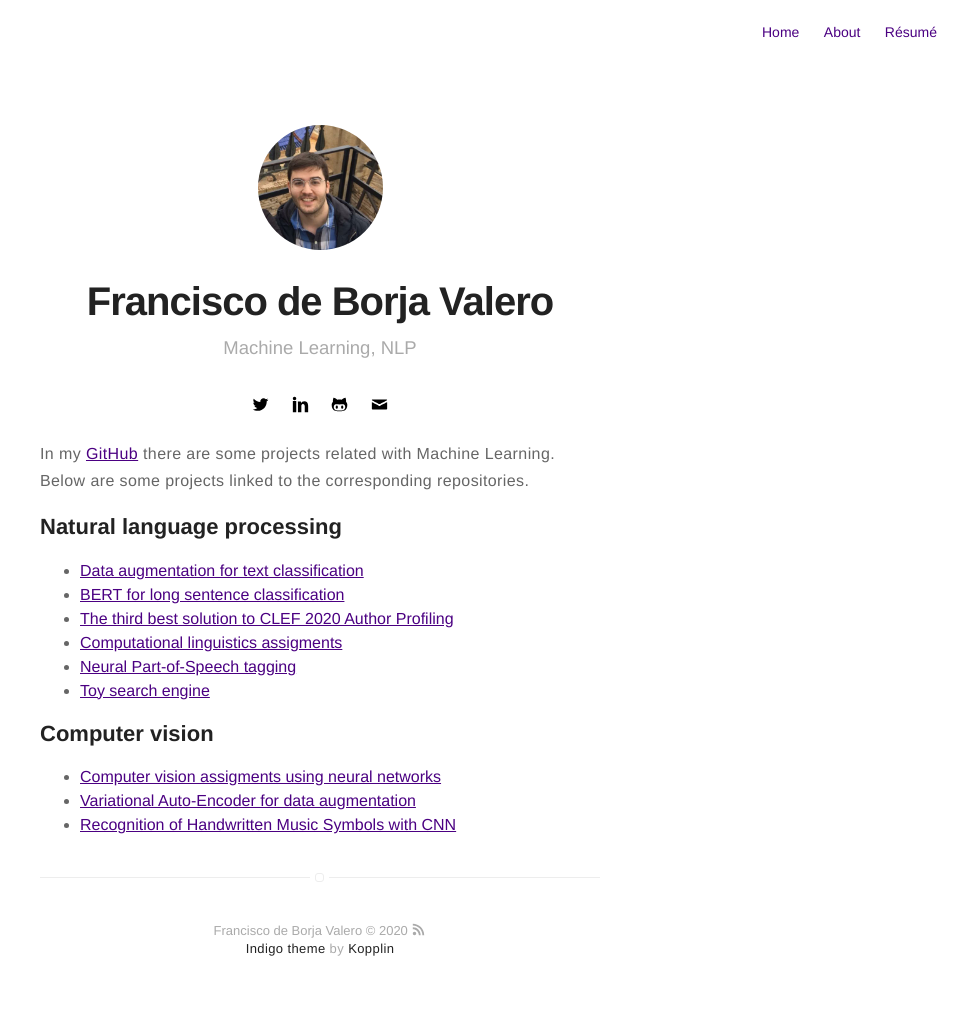
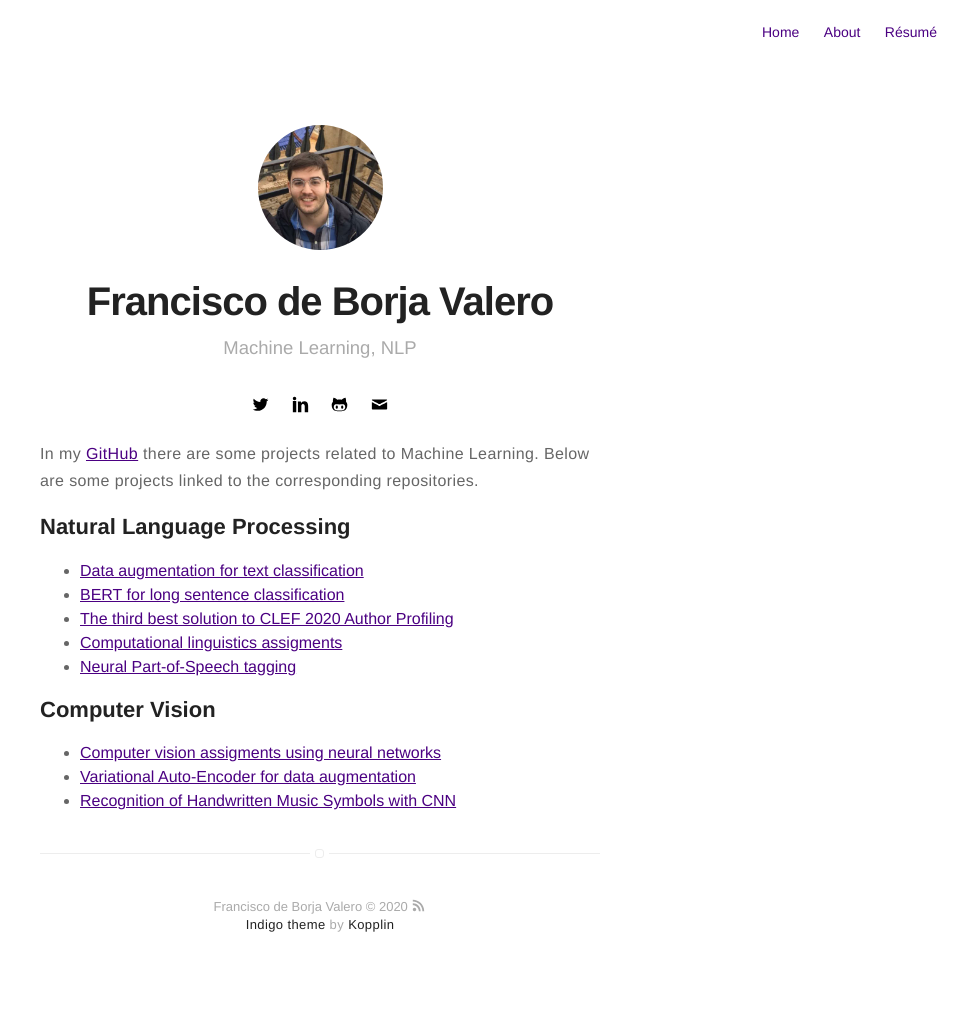
Before and after one commit to franbvalero/franbvalero.github.io, a Jekyll site: the page built from projects.md, in a window 1280 px wide. Shown: the whole page, without its empty margins (320-1280 px from the left). Built offline with Jekyll 4.4.1, drawn with Linux system fonts in a browser that asks for light colours; emoji names are drawn with the system emoji font; after the commit the page ends 996 px from its top, so only the background shows below that.

Commit message:
Updated personal web.

```diff
--- a/projects.md
+++ b/projects.md
@@ -3,9 +3,9 @@ title: Projects
 layout: page
 ---
 
-In my <a href="https://github.com/franborjavalero/">GitHub</a> there are some projects related with Machine Learning. Below are some projects linked to the corresponding repositories.
+In my <a href="https://github.com/franborjavalero/">GitHub</a> there are some projects related to Machine Learning. Below are some projects linked to the corresponding repositories.
 
-<h2>Natural language processing</h2>
+<h2>Natural Language Processing</h2>
 
 <ul class="nlp">
 	<li> <a href="https://github.com/franborjavalero/data-augmentation-for-text-classification/">Data augmentation for text classification</a> </li>
@@ -13,12 +13,11 @@ In my <a href="https://github.com/franborjavalero/">GitHub</a> there are some pr
 	<li> <a href="https://github.com/franborjavalero/clef-2020-author-profiling/">The third best solution to CLEF 2020 Author Profiling</a> </li>
 	<li> <a href="https://github.com/franborjavalero/computational-linguistics/">Computational linguistics assigments</a> </li>
 	<li> <a href="https://github.com/franborjavalero/npostagging/">Neural Part-of-Speech tagging</a> </li>
-	<li> <a href="https://github.com/franborjavalero/buscador/">Toy search engine</a> </li>
 </ul>
 
-<h2>Computer vision</h2>
+<h2>Computer Vision</h2>
 
-<ul class="nlp">
+<ul class="cv">
 	<li> <a href="https://github.com/franborjavalero/computer-vision/">Computer vision assigments using neural networks</a> </li>
 	<li> <a href="https://github.com/franborjavalero/vae/">Variational Auto-Encoder for data augmentation</a> </li>
 	<li> <a href="https://github.com/franborjavalero/homus_cnn/">Recognition of Handwritten Music Symbols with CNN</a> </li>
```
Also changed, not shown: about.md (+3 -3 lines), 1 other file.
